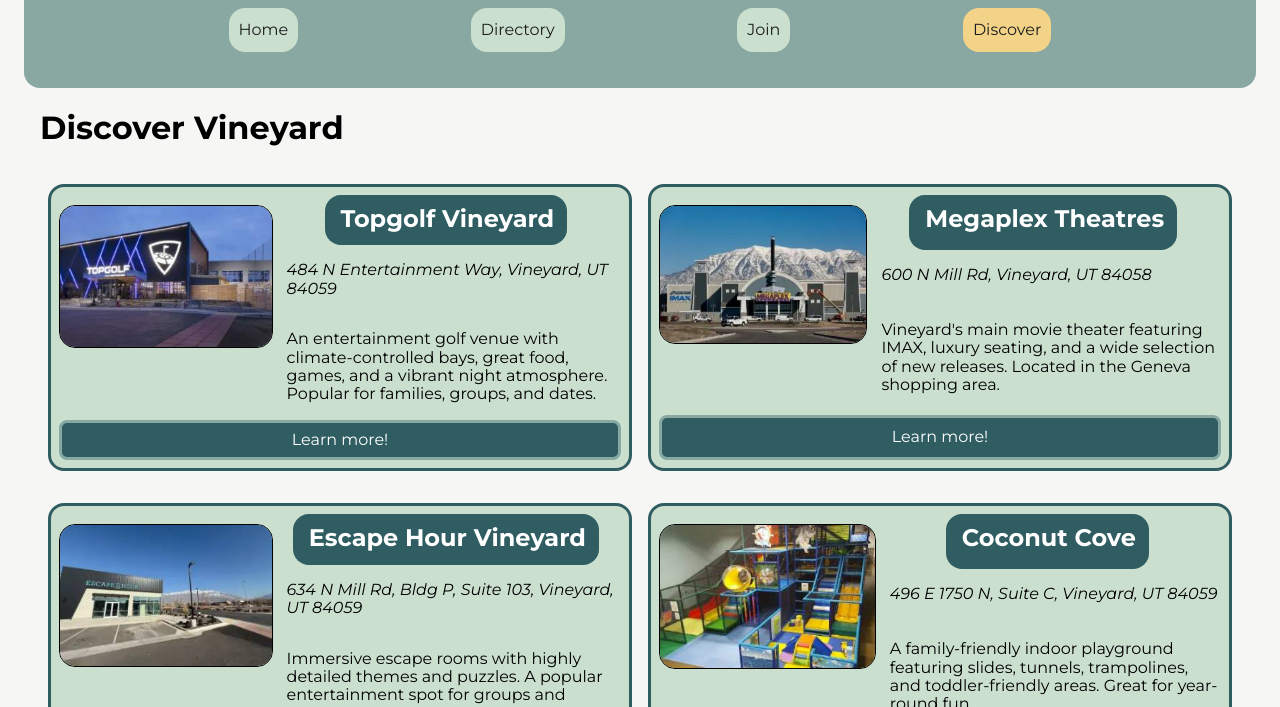
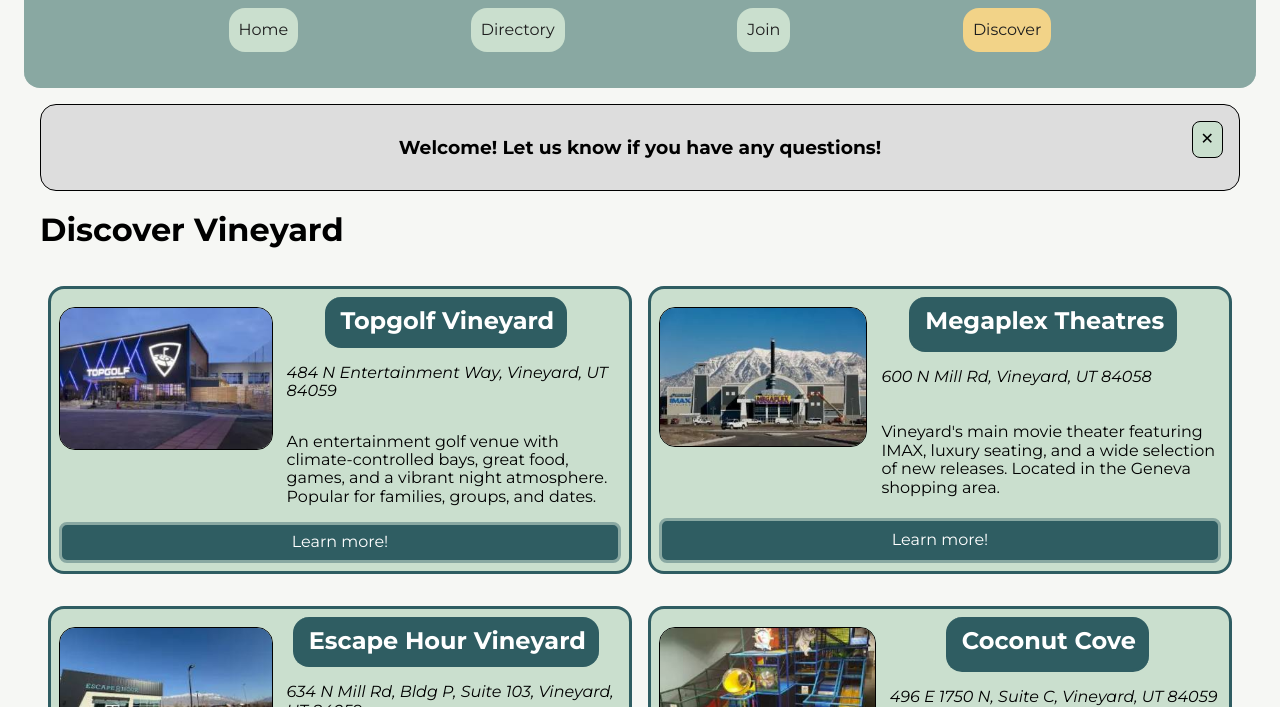
Before and after one commit to vantaylor99/wdd231, a plain HTML site: page chamber/discover.html in a window 1280 px wide. Shown: the part 93-800 px from the top of the page. Drawn offline with Linux system fonts and the light colour scheme.

Commit message:
finishing touches

```diff
--- a/chamber/discover.html
+++ b/chamber/discover.html
@@ -53,6 +53,8 @@
 </body>
 
 <main>
+    <div id="welcome-popup" class="welcome-popup">
+    </div>
     <h1>Discover Vineyard</h1>
     <section id="locationSection">
     </section>
--- a/chamber/scripts/last-visit.mjs
+++ b/chamber/scripts/last-visit.mjs
@@ -1,6 +1,4 @@
-
-
-// const dateToday = new Date();
+const welcomeDiv = document.getElementById('welcome-popup');
 const msToDays = 86400000;
 const todayMs = Date.now();
 
@@ -21,7 +19,49 @@ function getLastVisit() {
         return Number(lastVisit);
     }
 }
-const daysSince = Math.floor(((todayMs - getLastVisit()) / msToDays));
 
 
-console.log(daysSince);
+const daysSince = ((todayMs - getLastVisit()) / msToDays);
+const welcomeMessage = document.createElement('h3');
+const welcomeButton = document.createElement('button');
+welcomeButton.classList.add('button-common')
+
+function getWelcomeMessage() {
+    let message = '';
+    if (daysSince === 0) {
+        message = 'Welcome! Let us know if you have any questions!'
+    }
+    else if (daysSince < 1) {
+        message = 'Back so soon? Awesome!'
+    }
+    else {
+        let plural = 'days'
+        const wholeNumber = Math.floor(daysSince);
+        console.log(wholeNumber)
+        if (wholeNumber === 1) {
+            plural = ''
+            message = `You last visited ${wholeNumber} day${plural} ago.`
+        }
+        else {
+            plural = 's'
+            message = `You last visited ${wholeNumber} day${plural} ago.`
+        }
+    }
+    return message;
+}
+
+function displayWelcomeMessage(message) {
+    welcomeMessage.textContent = message;
+    welcomeButton.textContent = "✕";
+    welcomeDiv.appendChild(welcomeMessage);
+    welcomeDiv.appendChild(welcomeButton);
+}
+displayWelcomeMessage(getWelcomeMessage());
+
+document.addEventListener('DOMContentLoaded', () => {
+    welcomeDiv.style.display = 'grid';
+
+    welcomeButton.addEventListener('click', () => {
+        welcomeDiv.style.display = 'none';
+    })
+})
--- a/styles/base.css
+++ b/styles/base.css
@@ -834,6 +834,28 @@ label {
     grid-area: button;
 }
 
+.welcome-popup {
+    display: none;
+    grid-template-columns: 1fr auto 1fr;
+    background-color: var(--border);
+    padding: 1rem;
+    border: 1px solid black;
+    border-radius: 1rem;
+    justify-content: space-between;
+    align-items: center;
+}
+
+.welcome-popup h3 {
+    grid-column: 2;
+    margin: 0;
+    text-align: center;
+}
+
+.welcome-popup button {
+    grid-column: 3;
+    justify-self: end;
+}
+
 
 
 
--- a/styles/larger.css
+++ b/styles/larger.css
@@ -87,4 +87,12 @@
             "button";
     }
 
+    .location-card img:hover {
+        transition: filter 200ms ease, color 200ms ease;
+    }
+
+    .location-card img:hover {
+        filter: blur(3px);
+    }
+
 }
--- a/styles/medium.css
+++ b/styles/medium.css
@@ -86,4 +86,12 @@
         padding-top: 1rem;
     }
 
+    .location-card img:hover {
+        transition: filter 200ms ease, color 200ms ease;
+    }
+
+    .location-card img:hover {
+        filter: blur(3px);
+    }
+
 }
```
Also changed, not shown: chamber/directory.html (+1 -0 lines), chamber/index.html (+1 -0 lines), chamber/join.html (+1 -0 lines), chamber/thankyou.html (+1 -0 lines), chamber/images/company-images/pollen-sense-image.png.
